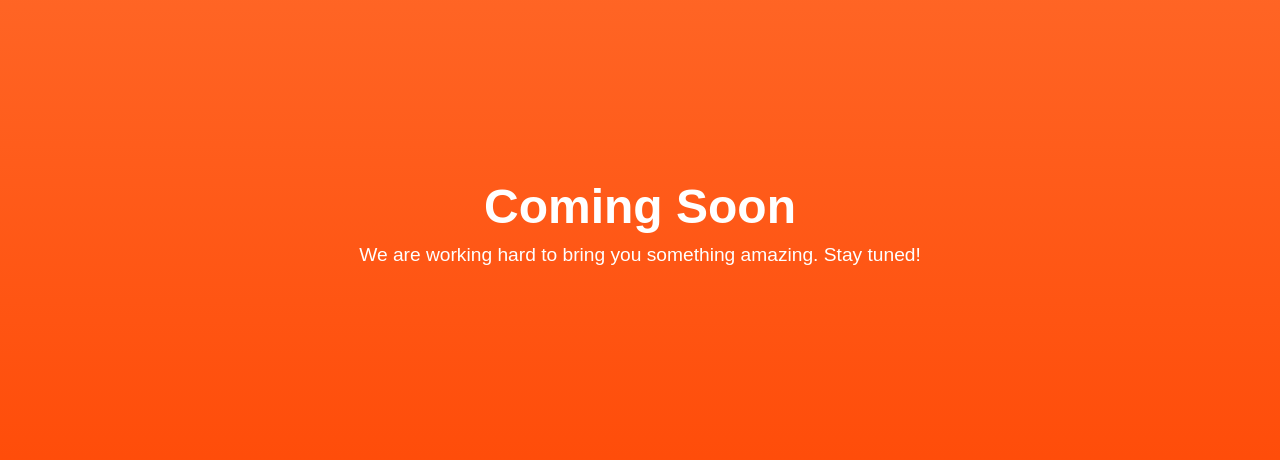
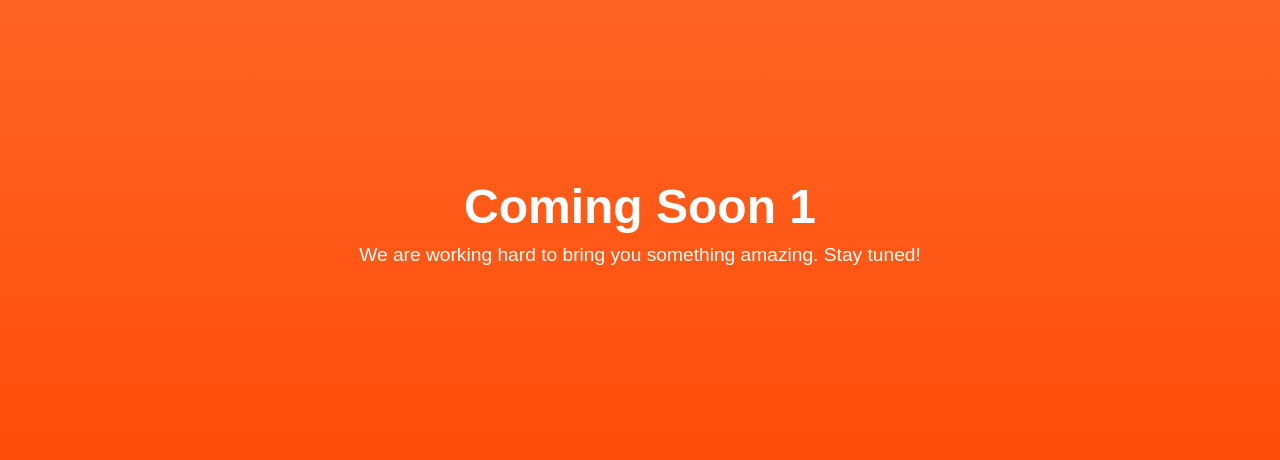
Before and after one commit to firebrand-studio-co/firebrand-studio-co.github.io, a plain HTML site: page index.html in a window 1280 px wide. Shown: the part 168-628 px from the top of the page. Drawn offline with Linux system fonts and the light colour scheme.

Commit message:
Update index.html

```diff
--- a/index.html
+++ b/index.html
@@ -50,7 +50,7 @@
 </head>
 <body>
     <div>
-        <h1>Coming Soon</h1>
+        <h1>Coming Soon 1</h1>
         <p>We are working hard to bring you something amazing. Stay tuned!</p>
 
     </div>
```
